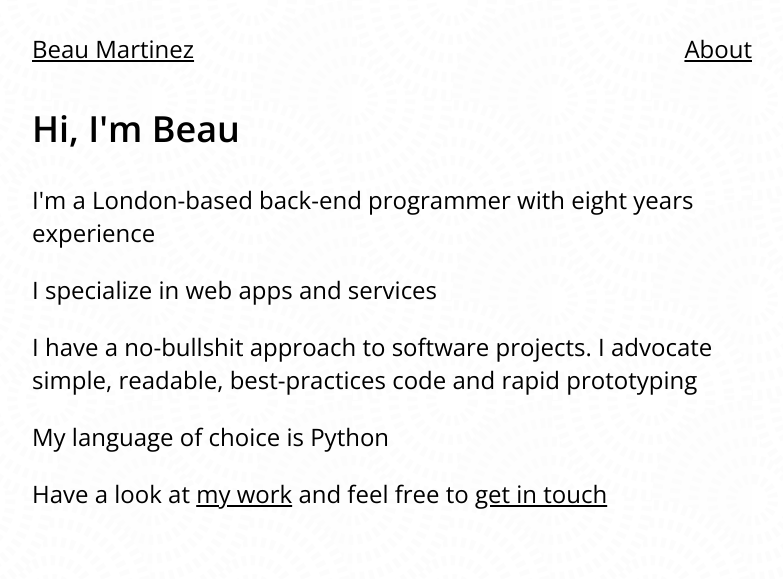
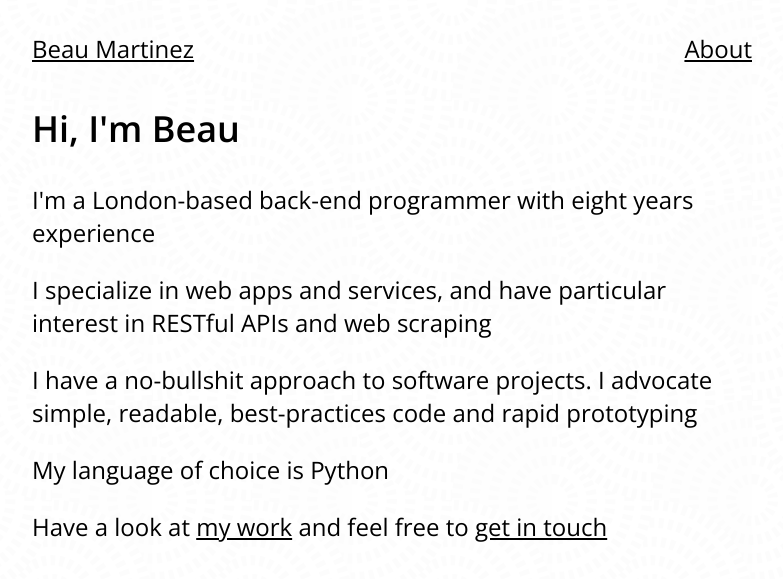
Before and after one commit to beaumartinez/home, a Flask app: page /about/ in a window 1280 px wide. Shown: the top 579 px of the page, without its empty margins (248-1031 px from the left). Run offline with Flask 2, Linux system fonts and the light colour scheme.

Commit message:
Particular interest? I freaking love them

```diff
--- a/home/templates/about.html
+++ b/home/templates/about.html
@@ -10,7 +10,7 @@
 
         <p>I'm a London-based back-end programmer with {{ years_programming }} years experience
 
-        <p>I specialize in web apps and services
+        <p>I specialize in web apps and services, and have particular interest in RESTful APIs and web scraping
 
         <p>I have a no-bullshit approach to software projects. I advocate simple, readable, best-practices code and rapid prototyping
 
```
